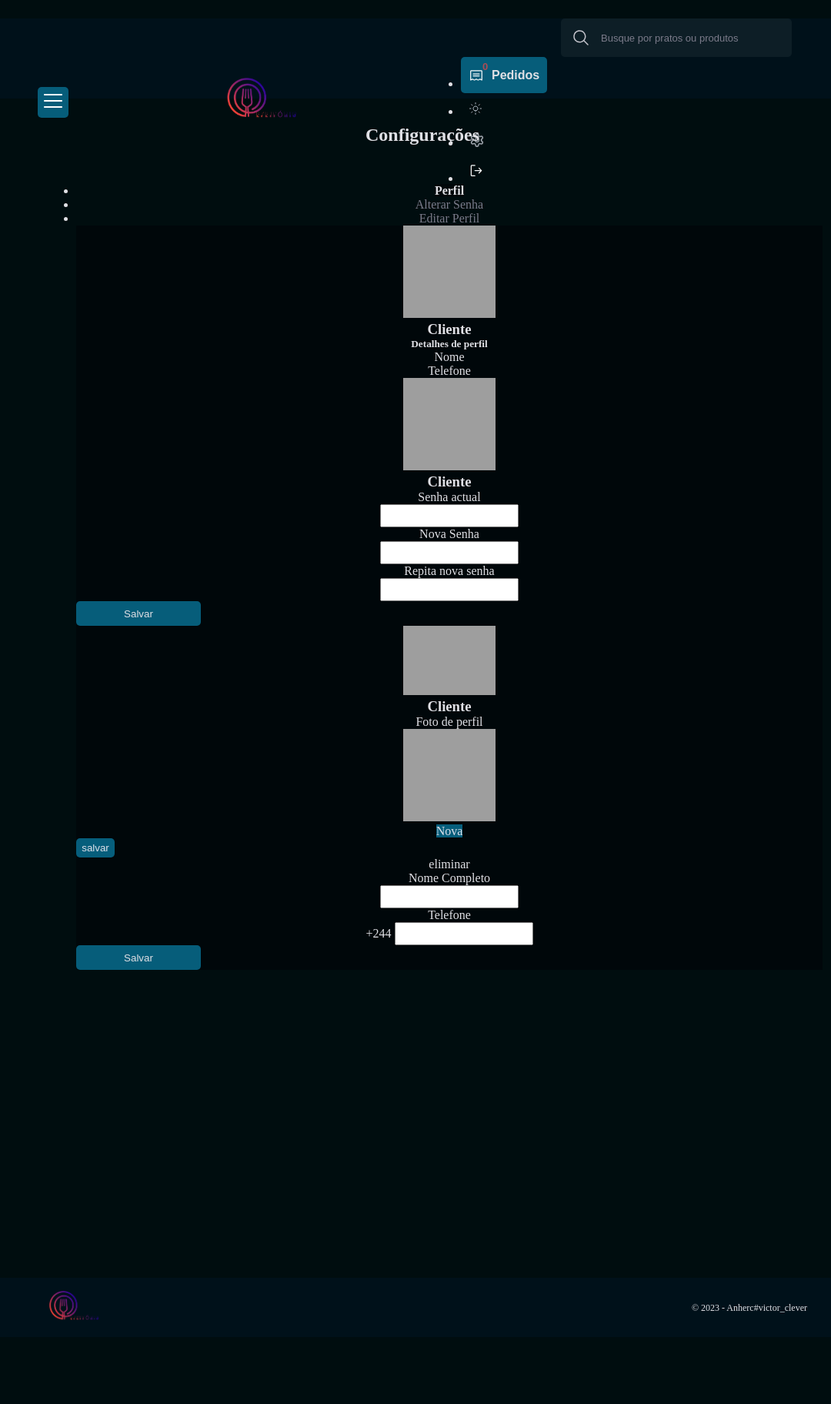
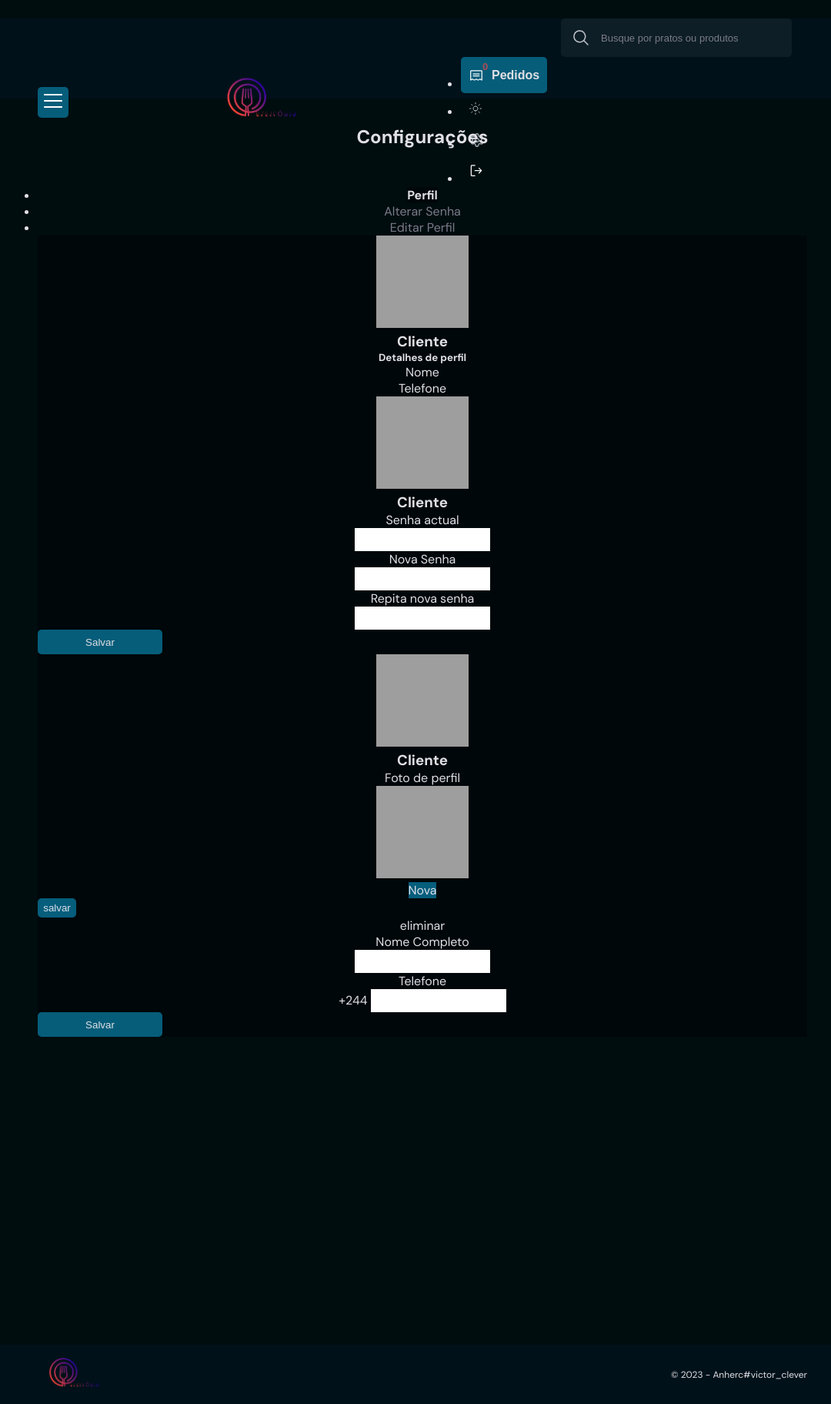
Before and after one commit to Victor03clever/Tcc_Project, a PHP site: page /refeitorio/client/config in a window 1280 px wide. Shown: the whole page at 77% size, without its empty margins (91-1171 px from the left). Before the commit the page ends 1715 px from the top, so only its background shows below. Run offline with PHP 8.4, Linux system fonts and the light colour scheme; the visitor is signed in with stand-in values (Sample User, id 1); data that the repository does not hold is empty; some libraries are stand-ins or nearby versions; grey boxes are pictures that could not be loaded.

Commit message:
Resolvendo problemas caso eu hospede o sistema

```diff
--- a/app/Views/client/config.php
+++ b/app/Views/client/config.php
@@ -144,7 +144,7 @@
                                 <div class="card">
                                     <div class="card-body profile-card pt-4 d-flex flex-column align-items-center">
 
-                                        <img src="<?= $_SESSION['usuarioC_img'] ?>" alt="Profile" class="rounded-circle" width="120">
+                                        <img src="<?= $_SESSION['usuarioC_img'] ?>" alt="Profile" class="rounded-circle" width="120" height="120">
                                         <h2><?= $dados['nome'] ?></h2>
                                         <h3>Cliente</h3>
                                         <div class="social-links mt-2">
--- a/public/css/admin/main.css
+++ b/public/css/admin/main.css
@@ -1,5 +1,6 @@
 /* main */
 /* geral */
+@import url('https://fonts.googleapis.com/css2?family=DM+Sans:wght@400;700&display=swap');
 *{
     margin: 0;
     padding: 0;
--- a/public/css/admin/style1.css
+++ b/public/css/admin/style1.css
@@ -1,4 +1,5 @@
 /* login */
+@import url('https://fonts.googleapis.com/css2?family=DM+Sans:wght@400;700&display=swap');
 /* geral */
 * {
     margin: 0;
--- a/public/css/client/main.css
+++ b/public/css/client/main.css
@@ -1,4 +1,5 @@
 /* geral */
+@import url('https://fonts.googleapis.com/css2?family=DM+Sans:wght@400;700&display=swap');
 * {
   margin: 0;
   padding: 0;
@@ -14,6 +15,9 @@
   border-radius: 0.9rem;
 }
 /*  */
+/* #nav-taps .row.gy-4{
+  margin-left: -5rem;
+} */
 /* +++++BackToTopButton+++++++++++++++++++++++++++++ */
 
 #backToTopButton {
@@ -97,7 +101,11 @@
   color: var(--textS);
   background: var(--blue2);
   border: none;
+  outline: none;
   border-radius: 0.5rem;
+}
+button, input, optgroup, select, textarea{
+  border: none;
 }
 button:hover {
   filter: brightness(1.3);
@@ -305,6 +313,11 @@
     width: 0.6rem;
     height: 0.8rem;
   }
+  /* cfg */
+  /* #nav-taps .row.gy-4{
+    margin-left: 5rem;
+    margin-right: -2rem;
+} */
   /* NAV */
   nav {
     height: 10.4rem;
--- a/public/css/client/style1.css
+++ b/public/css/client/style1.css
@@ -1,4 +1,5 @@
 /* geral */
+@import url('https://fonts.googleapis.com/css2?family=DM+Sans:wght@400;700&display=swap');
 * {
   margin: 0;
   padding: 0;
@@ -116,6 +117,8 @@
   background: var(--blue2);
   border-radius: 0.5rem;
   cursor: pointer;
+  border: none;
+  outline: none;
 }
 main form p button:hover{
     filter: brightness(1.3);
--- a/public/css/client/styleC.css
+++ b/public/css/client/styleC.css
@@ -24,10 +24,7 @@
     border: none;
     outline: none;
 }
-#nav-taps .row.gy-4{
-    margin-left: 5rem;
-    margin-right: -2rem;
-}
+
 .card {
     background: var(--dark300);
 }
```
Also changed, not shown: public/uploads/Users/Adilson Padjun/profile-imgg.jpg (deleted), public/uploads/Users/Victor Lorem/profile-imgg.jpg (deleted), public/uploads/Users/alberto simao/334015969_1378400002998742_1609118526218781756_n.jpg (deleted), public/uploads/Users/clevervictor03@gmail.com/FB_IMG_16781791313962143.jpg (added), public/uploads/Users/manus bikamwa/messages-2.jpg (deleted), public/uploads/Users/victor louren/334025174_5835542126515113_9026454667539602434_n.jpg (deleted), 1 other file.
